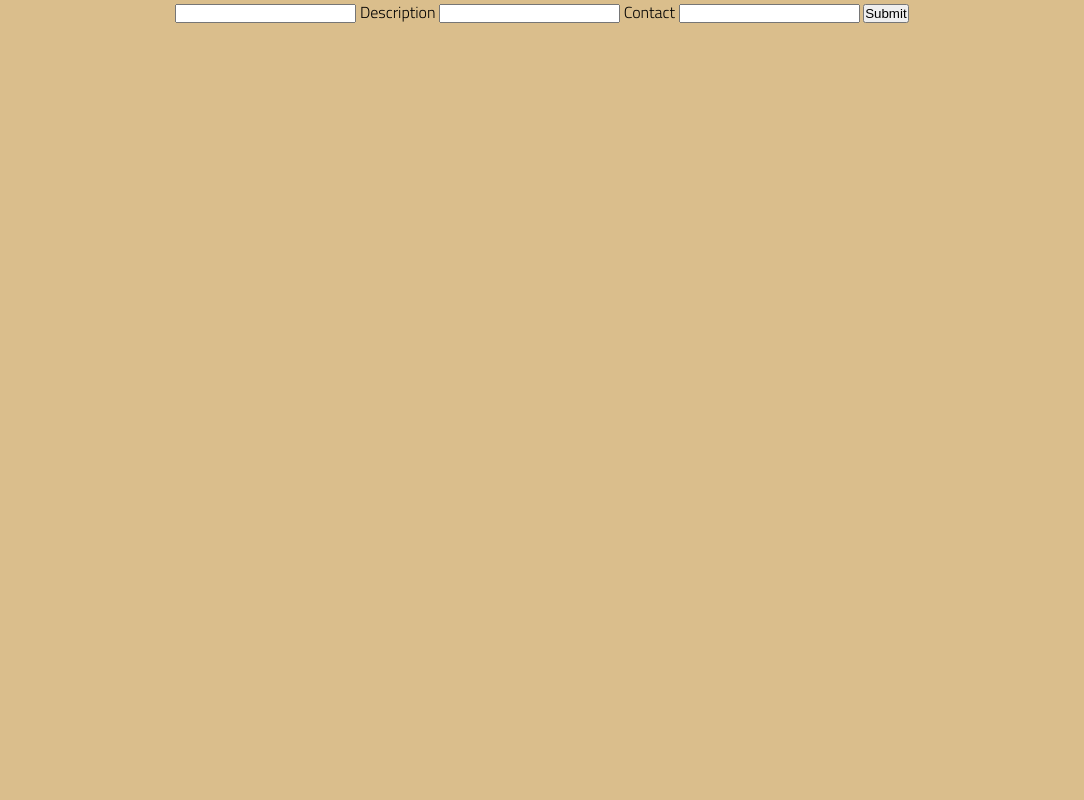
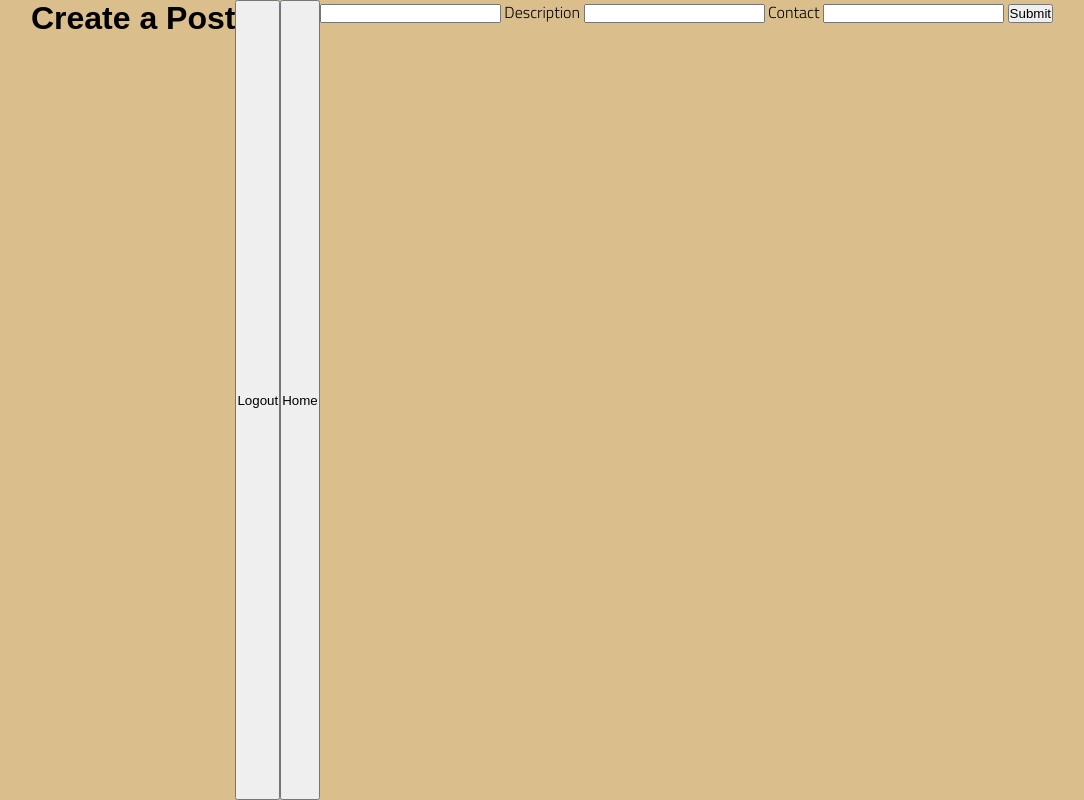
Before and after one commit to aaronEnyetu/bulletinBoard, a plain HTML site: page create-page/index.html in a window 1280 px wide. Shown: the whole page, without its empty margins (98-1182 px from the left). Drawn offline with nearby package versions, Linux system fonts and the light colour scheme; files that its build step writes are made by us from their sources.

```diff
--- a/create-page/index.html
+++ b/create-page/index.html
@@ -12,6 +12,9 @@
     <title>Create New Post</title>
 </head>
 <body>
+    <h1>Create a Post</h1>
+    <button id="logout">Logout</button>
+    <button id="Home">Home</button>
     <form id="new-post">
         <label for="title"></label>
         <input type="text" name="title" id="title" />
```
Also changed, not shown: auth-page/auth-page.html (renamed from auth-page/index.html).
